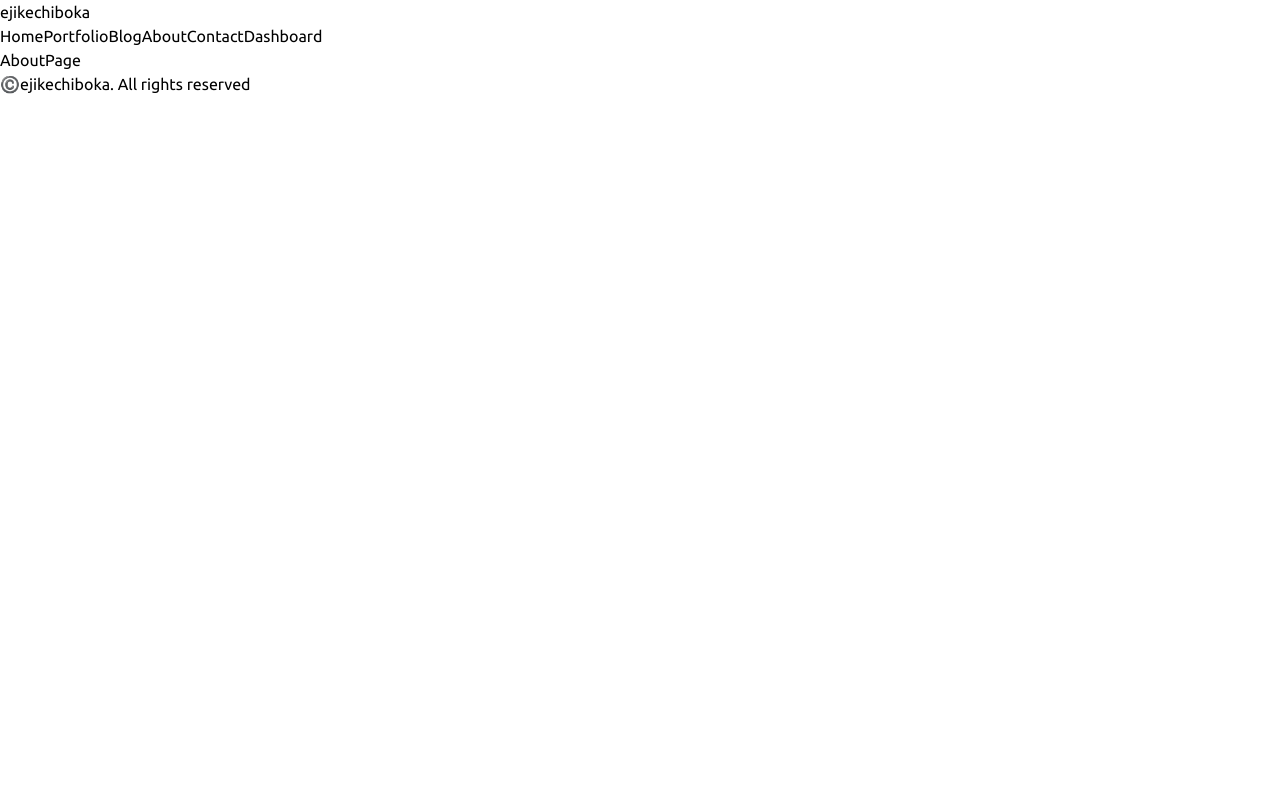
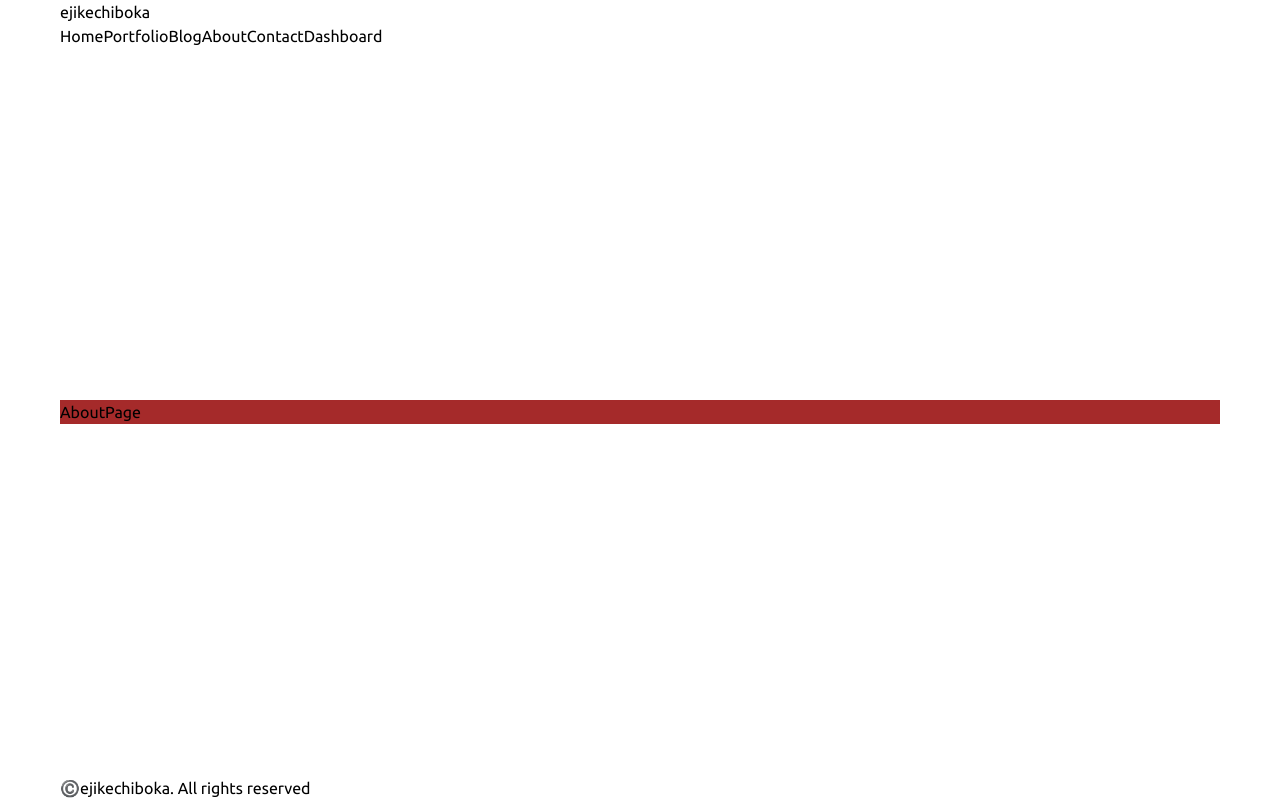
Before and after one commit to agkayster/nextjs13-fullstack-app, a Next.js app: page /about in a window 1280 px wide. Built offline with nearby package versions, Linux system fonts and the light colour scheme.

Commit message:
Implemented globals css on layout.js

```diff
--- a/src/app/about/page.jsx
+++ b/src/app/about/page.jsx
@@ -1,7 +1,8 @@
 import React from 'react';
+import styles from './page.module.css';
 
 const AboutPage = () => {
-	return <div>AboutPage</div>;
+	return <div className={styles.container}>AboutPage</div>;
 };
 
 export default AboutPage;
--- /dev/null
+++ b/src/app/about/page.module.css
@@ -0,0 +1,3 @@
+.container {
+	background-color: brown;
+}
--- a/src/app/globals.css
+++ b/src/app/globals.css
@@ -15,3 +15,13 @@
 body {
 	color: rgb(var(--foreground-rgb));
 }
+
+.container {
+	max-width: 85.4rem;
+	min-height: 100vh;
+	margin: 0 auto;
+	padding: 0 3.75rem;
+	display: flex;
+	flex-direction: column;
+	justify-content: space-between;
+}
--- a/src/app/layout.js
+++ b/src/app/layout.js
@@ -17,9 +17,17 @@ export default function RootLayout({ children }) {
 	return (
 		<html lang='en'>
 			<body className={ubuntu.className}>
-				<Navbar />
-				{children}
-				<Footer />
+				{/* className container works because of "./globals.css". This can be replaced with Tailwind css */}
+				<div className='container'>
+					<Navbar />
+					{children}
+					<Footer />
+				</div>
+				{/* <div className='container'>
+					<Navbar />
+					{children}
+					<Footer />
+				</div> */}
 			</body>
 		</html>
 	);
```
